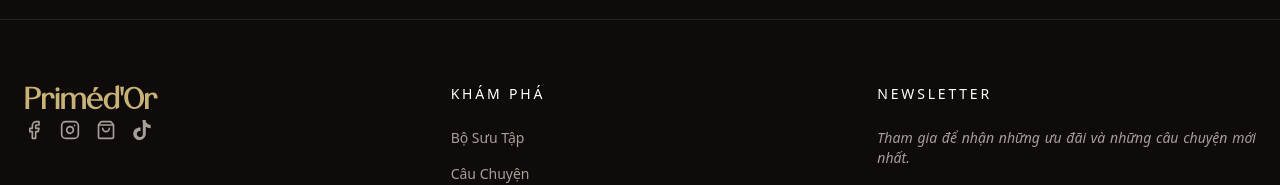
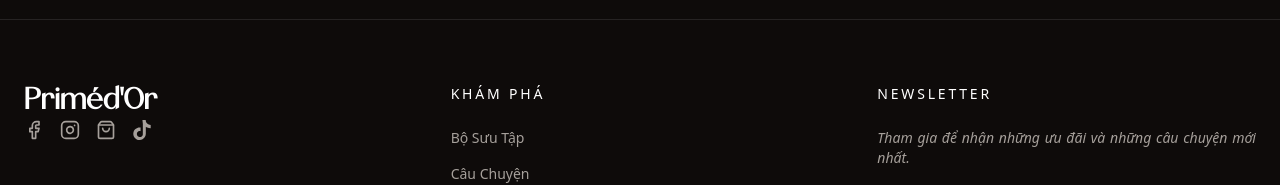
Before and after one commit to loliexplorer/primed-Or-landing, a Next.js app: page / in a window 1280 px wide. Shown: the part 3998-4183 px from the top of the page. Built offline with nearby package versions, Linux system fonts and the light colour scheme; a web font is replaced by a local one.

Commit message:
Change Footer brand name color to white

```diff
--- a/src/components/layout/footer.tsx
+++ b/src/components/layout/footer.tsx
@@ -8,7 +8,7 @@ export function Footer() {
             <div className="container mx-auto px-6 grid grid-cols-1 md:grid-cols-3 gap-12">
                 {/* Brand Column */}
                 <div className="space-y-6">
-                    <Link href="/" className="font-serif text-3xl font-bold tracking-tight text-[var(--primary-gold)]">
+                    <Link href="/" className="font-serif text-3xl font-bold tracking-tight text-white">
                         Priméd&apos;Or
                     </Link>
                     <div className="flex gap-4 text-stone-400">
```
